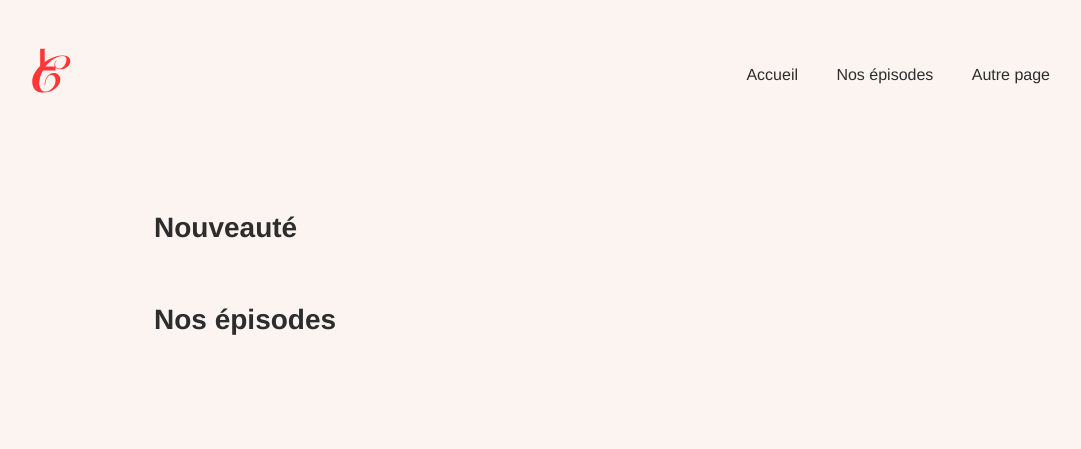
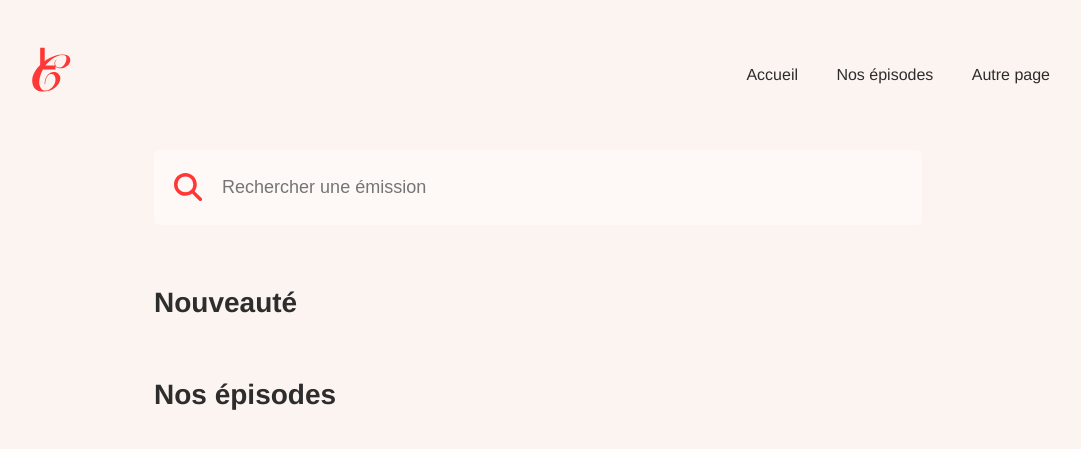
Before and after one commit to Viturna/lautrecinema, a PHP site: page /videos.php in a window 1280 px wide. Shown: the top 449 px of the page, without its empty margins (102-1183 px from the left). Run offline with PHP 8.4, Linux system fonts and the light colour scheme; data that the repository does not hold is empty.

Commit message:
Avancement page video et debut responsive

```diff
--- a/config.php
+++ b/config.php
@@ -1,7 +1,7 @@
 <?php
 $serveur = "localhost"; // ou l'adresse IP si différente
 $utilisateur = "root";
-$motDePasse = "";
+$motDePasse = "root";
 $baseDeDonnees = "lautrecinema";
 
 // Connexion à la base de données
--- a/header.php
+++ b/header.php
@@ -1,9 +1,11 @@
 <header class="grid">
-  <img class="header-logo" src="./src/image/logo-red.svg" alt="">
+  <a href="/index.php">
+  <img class="header-logo" src="/src/image/logo-red.svg" alt="">
+  </a>
   <nav>
     <ul class="menu">
-      <li><a href="./index.php" class=" <?php echo basename($_SERVER['PHP_SELF']) == 'index.php' ? 'active' : ''; ?>">Accueil</a></li>
-      <li><a href="./videos.php" class="<?php echo basename($_SERVER['PHP_SELF']) == 'videos.php' ? 'active' : ''; ?>"> Nos épisodes</a></li>
+      <li><a href="/index.php" class=" <?php echo basename($_SERVER['PHP_SELF']) == 'index.php' ? 'active' : ''; ?>">Accueil</a></li>
+      <li><a href="/videos.php" class="<?php echo basename($_SERVER['PHP_SELF']) == 'videos.php' ? 'active' : ''; ?>"> Nos épisodes</a></li>
       <li><a href="#">Autre page</a></li>
     </ul>
     <div class="menu-btn">
--- a/src/css/style.css
+++ b/src/css/style.css
@@ -181,6 +181,52 @@ p {
 .new {
   margin-top: 64px;
 }
+
+form {
+  position: relative;
+  width: 100%;
+  height: 75px;
+  display: flex;
+  align-items: center;
+  background: #FEF9F6;
+  border-radius: 5px;
+}
+input, button {
+  border: 0;
+  color: #2D2D2D;
+  font-size: 18px;
+}
+input[type="search"] {
+  outline: 0;
+  width: 100%;
+  background: none;
+  padding-left: 20px;
+  appearance: none;
+  transition: all var(--dur) var(--bez);
+  transition-property: width, border-radius;
+  z-index: 1;
+  position: relative;
+}
+button {
+  display: none;
+  position: absolute;
+  top: 0;
+  right: 0;
+  width: 40px;
+  background: none;
+}
+input:not(:placeholder-shown) {
+
+  + button {
+    display: block;
+  }
+}
+.search-icon{
+  fill: #FF3737;
+  width: 30px;
+  margin-left: 20px;
+}
+
 h3{
   font-size: 24px;
   font-weight: 700;
--- a/videos.php
+++ b/videos.php
@@ -18,7 +18,14 @@
   $recents = mysqli_query($connexion, "SELECT * FROM video ORDER BY dateAjoutVid LIMIT 1");
   ?>
   <main class="grid-2">
-
+    <form action="./videos.php" role="search">
+      <svg class="search-icon" xmlns="http://www.w3.org/2000/svg" viewBox="0 0 512 512">
+        <!--! Font Awesome Pro 6.4.0 by @fontawesome - https://fontawesome.com License - https://fontawesome.com/license (Commercial License) Copyright 2023 Fonticons, Inc. -->
+        <path d="M416 208c0 45.9-14.9 88.3-40 122.7L502.6 457.4c12.5 12.5 12.5 32.8 0 45.3s-32.8 12.5-45.3 0L330.7 376c-34.4 25.2-76.8 40-122.7 40C93.1 416 0 322.9 0 208S93.1 0 208 0S416 93.1 416 208zM208 352a144 144 0 1 0 0-288 144 144 0 1 0 0 288z" />
+      </svg>
+      <input id="search" type="search" placeholder="Rechercher une émission" autofocus required />
+      <button type="submit">Go</button>
+    </form>
     <section class="new">
       <h2>Nouveauté</h2>
       <?php
@@ -32,6 +39,7 @@
       ?>
 
         <div class="card card-red">
+          <div class="card-content">
             <div class="card-img"><img src="<?php echo './src/image/' . $img ?>" alt="vignette de l'épisode"></div>
             <div class="col">
               <h3><?php echo $title ?></h3>
@@ -41,7 +49,7 @@
               <path d="M0 3.72606V42.2739C0 45.2134 3.13079 46.9994 5.54187 45.3994L34.8346 26.1255C37.0657 24.6744 37.0657 21.3256 34.8346 19.8373L5.54187 0.60056C3.13079 -0.9994 0 0.786602 0 3.72606Z" fill="white" />
             </svg>
           </div>
-
+        </div>
       <?php
       }
       ?>
@@ -49,7 +57,7 @@
 
     <section class="episode">
       <h2>Nos épisodes</h2>
-
+      <div id="searchResults"></div>
       <?php
       $videos = mysqli_query($connexion, "SELECT * FROM video ORDER BY dateAjoutVid LIMIT 1, 15");
 
@@ -63,14 +71,16 @@
       ?>
         <a href="<?php echo './episodes/episode' . $id . '.php'; ?>">
           <div class="card">
+            <div class="card-content">
               <div class="card-img"><img src="<?php echo './src/image/' . $img ?>" alt="vignette de l'épisode"></div>
               <div class="col">
                 <h3><?php echo $title ?></h3>
-              <p><?php echo $duree ?></p>
+                <p class="duration"><?php echo $duree_datetime->format('i:s'); ?></p>
               </div>
               <svg class="icon-play" width="37" height="46" viewBox="0 0 37 46" fill="none" xmlns="http://www.w3.org/2000/svg">
                 <path d="M0 3.72606V42.2739C0 45.2134 3.13079 46.9994 5.54187 45.3994L34.8346 26.1255C37.0657 24.6744 37.0657 21.3256 34.8346 19.8373L5.54187 0.60056C3.13079 -0.9994 0 0.786602 0 3.72606Z" fill="white" />
               </svg>
+            </div>
           </div>
         </a>
 
```
Also changed, not shown: other parts of src/css/style.css (+41 -8 lines). Lines whose indentation alone changed are shown as unchanged.
